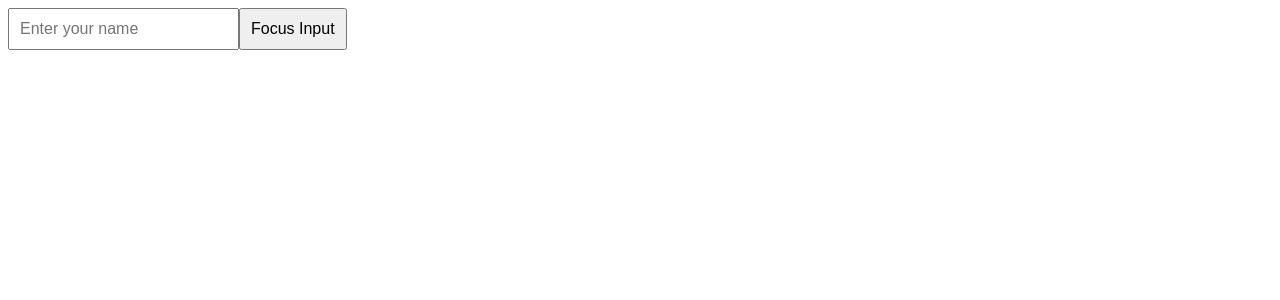
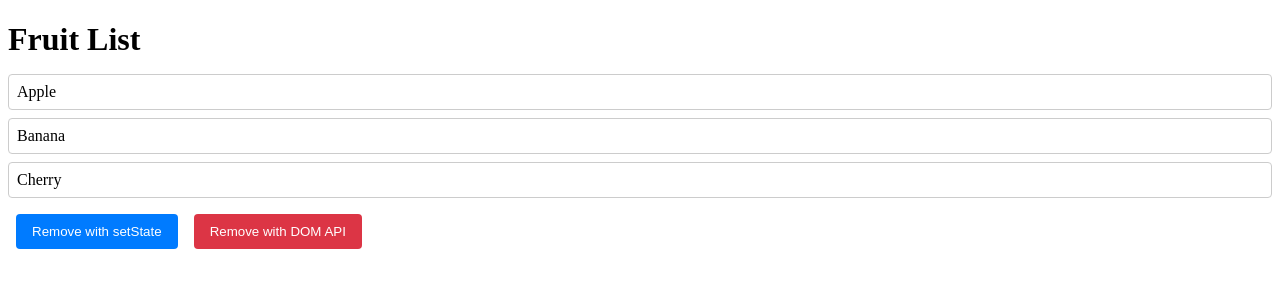
Before and after one commit to CSampebgo333/react-nextjs-projects, a React (Vite) app in the folder project-05-learning-Ref/: page / in a window 1280 px wide. Shown: the top 300 px of the page. Built offline with nearby package versions, Linux system fonts and the light colour scheme.

Commit message:
Learning Best Practices: DOM manipulation with ref

```diff
--- a/project-05-learning-Ref/src/App.jsx
+++ b/project-05-learning-Ref/src/App.jsx
@@ -1,10 +1,64 @@
-import MyForm from "./components/MyForm";
+import { useState, useRef } from "react";
+
+
+const buttonStyle = {
+  padding: "10px 16px",
+  margin: "0 8px",
+  borderRadius: "4px",
+  border: "none",
+  color: "white",
+  cursor: "pointer",
+};
 
 const App = () => {
 
+  const listRef = useRef(null);
+
+  const [fruits, setFruits] = useState(["Apple", "Banana", "Cherry"]);
+
+  function removeLastWithSetSate () {
+    setFruits ((prevFruit) => (
+      prevFruit.slice(0, -1)
+    ));
+  }
+
+  function removeWithDOM () {
+    const list = listRef.current;
+    if (list && list.lastChild) {
+      list.removeChild(list.lastChild);
+    }
+  }
+
   return (
     <div>
-      <MyForm />
+      <div>
+        <h1 style={{ marginBottom: "16px", fontSize: "24", fontWeight: "bold"}}>
+          Fruit List
+        </h1>
+        <ul style={{padding: 0, marginBottom: "16px", listStyle: "none"}} ref={listRef}>
+          {fruits.map((fruit, index) => (
+            <li key={index}
+              style={{
+                padding: "8px", borderRadius: "4px", marginBottom: "8px", border: "1px solid #ccc"
+              }}
+            >
+              {fruit}
+            </li>
+          ))}
+        </ul>
+        <button
+          style={{ ...buttonStyle, backgroundColor: "#007bff"}}
+          onClick={removeLastWithSetSate}
+        >
+          Remove with setState
+        </button>
+        <button
+          style={{ ...buttonStyle, backgroundColor: "#dc3545"}}
+          onClick={removeWithDOM}
+        >
+          Remove with DOM API
+        </button>
+      </div>
     </div>
   );
 }
```
